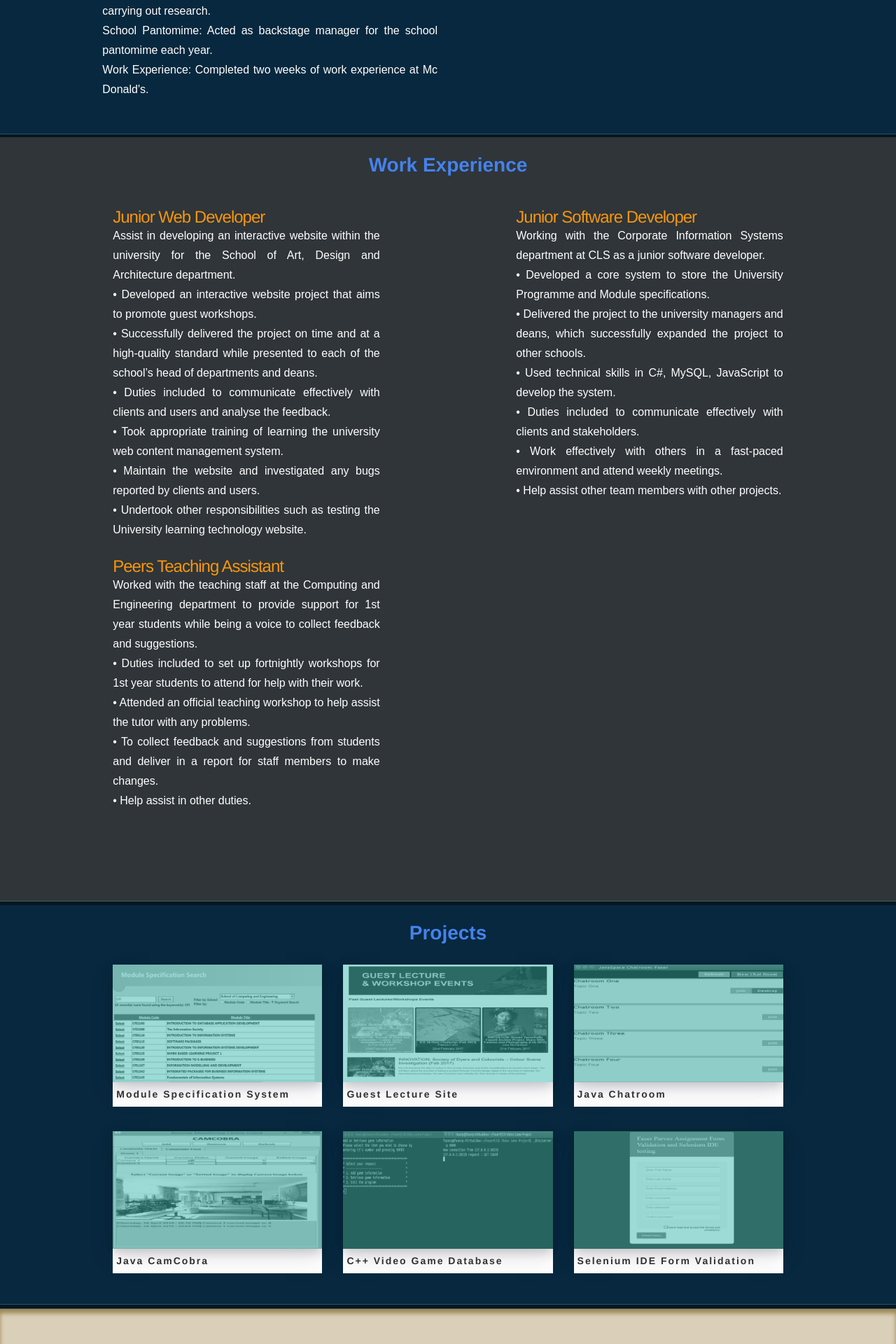
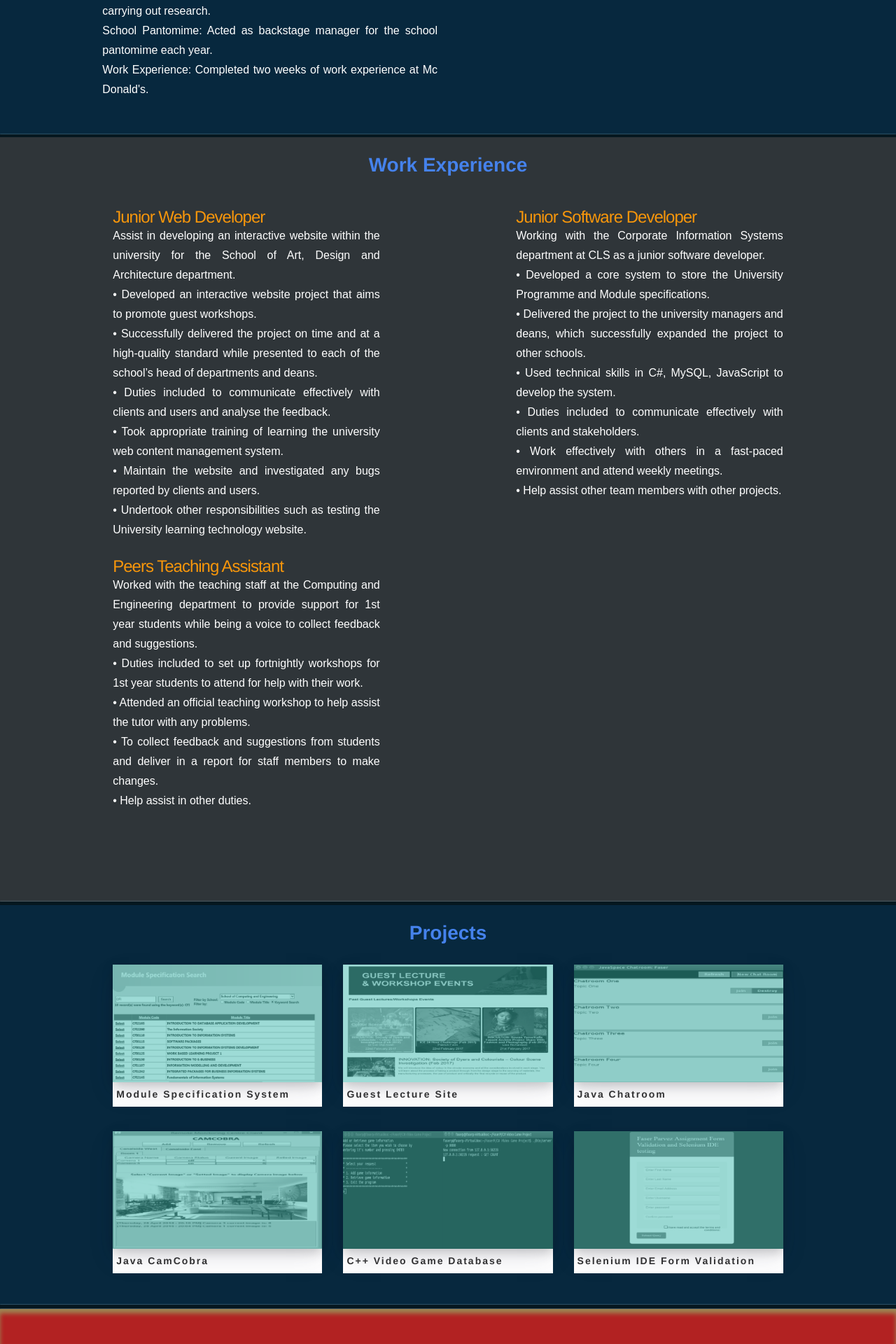
Before and after one commit to thisisatest1990/thisisatest1990.github.io, a Jekyll site: the page built from index.html, in a window 1280 px wide. Shown: the part 2120-4040 px from the top of the page at 70% size. Built offline with Jekyll 4.4.1, drawn with Linux system fonts in a browser that asks for light colours; nearby versions of some CDN libraries.

Commit message:
Update style.css

```diff
--- a/css/style.css
+++ b/css/style.css
@@ -39,8 +39,8 @@
     transition: opacity 800 ease-in-out;
     padding-left: 2.5rem;
     padding-right: 2.5rem;
-    -webkit-box-shadow: 0 .125rem .25rem .25rem rgba(0, 0, 0, .6);
-    box-shadow: 0 .125rem .25rem .25rem rgba(0, 0, 0, .6);
+    -webkit-box-shadow: inset 0 .625rem .6875rem 0 #9d8653;
+    box-shadow: inset 0 -.625rem .6875rem 0 #9d8653;
     background-color: #1C2C34;
     z-index: 1;
 }
@@ -182,7 +182,7 @@
 /* footer */
 .c-footer {
     margin-top: .625rem;
-    background: #DAD0B9;
+    background: firebrick;
     -webkit-box-shadow: inset 0 .625rem .6875rem 0 #9d8653;
     box-shadow: inset 0 .625rem .6875rem 0 #9d8653;
     position: relative;
```
